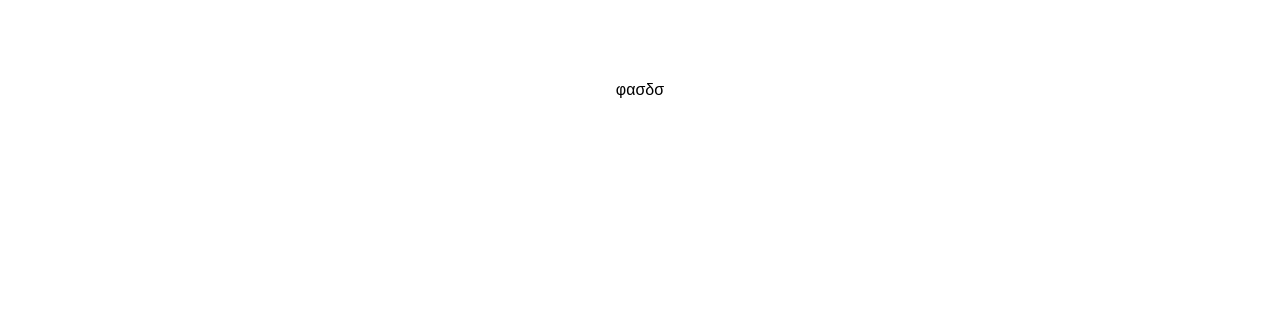
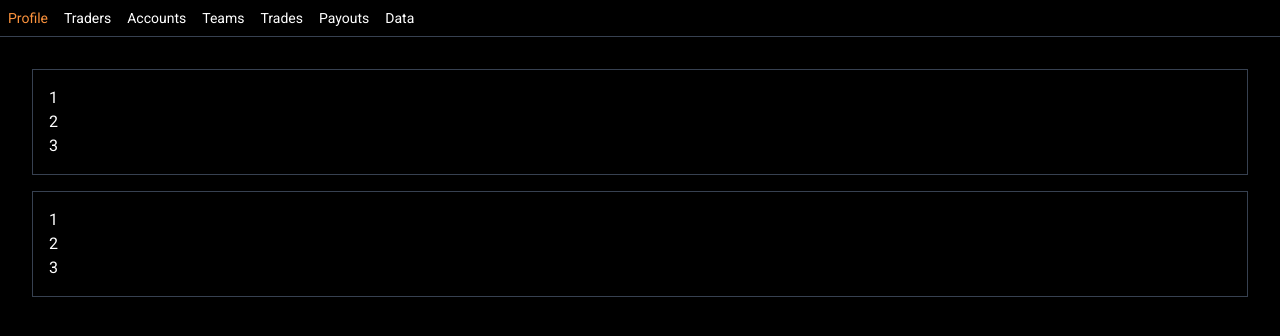
Before and after one commit to antorower/finaldestination, a Next.js app: page / in a window 1280 px wide. Shown: the top 336 px of the page. Built offline with nearby package versions, Linux system fonts and the light colour scheme.

Commit message:
second commit

```diff
--- a/app/layout.js
+++ b/app/layout.js
@@ -1,4 +1,5 @@
 import { Roboto } from "next/font/google";
+import Menu from "@/components/Menu";
 import "./globals.css";
 
 const roboto = Roboto({
@@ -15,8 +16,9 @@ export const metadata = {
 export default function RootLayout({ children }) {
   return (
     <html lang="en">
-      <body className={`${roboto.variable} font-roboto antialiased`}>
-        {children}
+      <body className={`${roboto.variable} font-roboto antialiased flex flex-col bg-black`}>
+       <Menu/>
+       {children}
       </body>
     </html>
   );
--- a/app/page.js
+++ b/app/page.js
@@ -1,9 +1,8 @@
-import Image from "next/image";
+import AccountCard from "@/components/AccountCard";
 
 export default function Home() {
-  return (
-    <div className="grid grid-rows-[20px_1fr_20px] items-center justify-items-center min-h-screen p-8 pb-20 gap-16 sm:p-20 font-[family-name:var(--font-geist-sans)]">
-    φασδσ
-    </div>
-  );
+  return <div className="flex flex-col gap-4 p-8">
+  <AccountCard/>
+  <AccountCard/>
+</div>;
 }
--- a/app/profile/page.js
+++ b/app/profile/page.js
@@ -1,5 +1,10 @@
+import AccountCard from "@/components/AccountCard";
+
 const Profile = () => {
-    return "profile page"
+    return <div className="flex flex-col gap-2">
+        <AccountCard/>
+        <AccountCard/>
+    </div>;
 }
 
 export default Profile;
--- /dev/null
+++ b/components/AccountCard.js
@@ -0,0 +1,9 @@
+const AccountCard = ({number, company, balance, phase}) => {
+    return <div className="border border-gray-700 text-white p-4">
+        <div>1</div>
+        <div>2</div>
+        <div>3</div>
+    </div>
+}
+
+export default AccountCard;
--- /dev/null
+++ b/components/Menu.js
@@ -0,0 +1,19 @@
+import Link from "next/link";
+
+const Menu = () => {
+    const role = "admin";
+
+    return (
+        <div className="flex text-white border-b border-gray-700">
+            <Link href="/profile" className="text-center p-2 text-sm hover:text-orange-400">Profile</Link>
+            <Link href="/" className="text-center p-2 text-sm hover:text-orange-400">Traders</Link>
+            <Link href="/" className="text-center p-2 text-sm hover:text-orange-400">Accounts</Link>
+            <Link href="/" className="text-center p-2 text-sm hover:text-orange-400">Teams</Link>
+            <Link href="/" className="text-center p-2 text-sm hover:text-orange-400">Trades</Link>
+            <Link href="/" className="text-center p-2 text-sm hover:text-orange-400">Payouts</Link>
+            <Link href="/" className="text-center p-2 text-sm hover:text-orange-400">Data</Link>
+        </div>
+    )
+}
+
+export default Menu;
```
